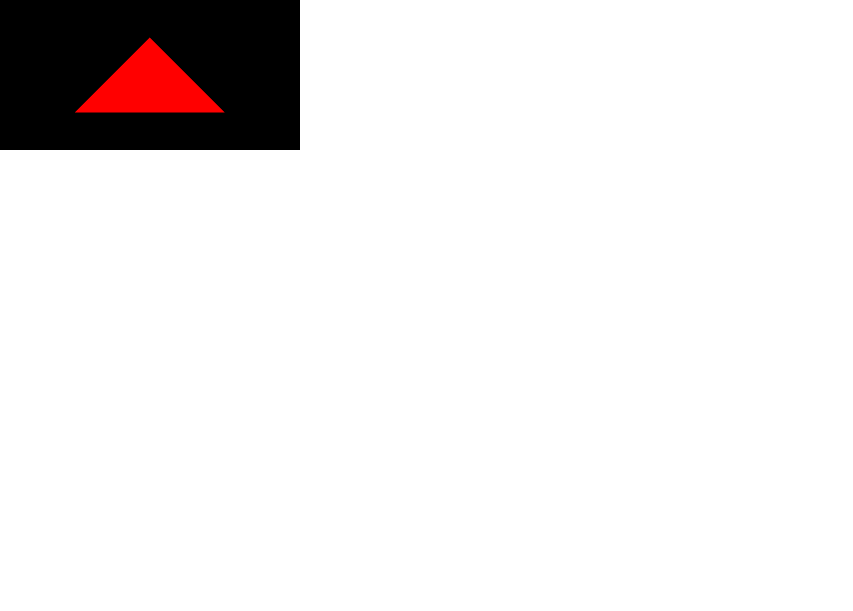
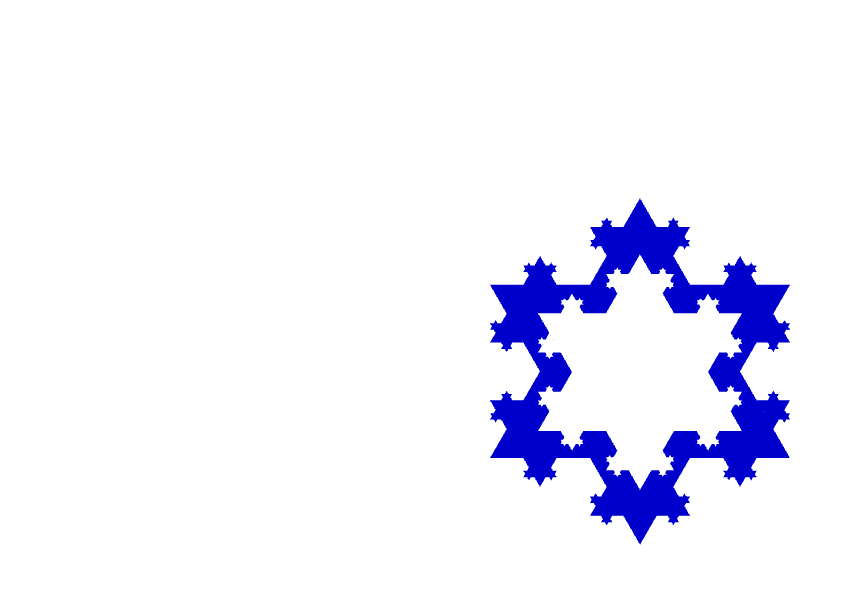
Before and after one commit to Leroks/koch-s-snowflake, a plain HTML site: page index.html in a window 1280 px wide. Shown: the whole page, without its empty margins (0-853 px from the left). Drawn offline with Linux system fonts and the light colour scheme.

Commit message:
Created with translations.

```diff
--- a/index.html
+++ b/index.html
@@ -1,19 +1,19 @@
 <!DOCTYPE html>
-<html>
+<html lang="en">
 <head>
-  <title>Equilateral Triangle</title>
+  <meta charset="UTF-8">
+  <meta name="viewport" content="width=device-width, initial-scale=1.0">
+  <title>Koch Snowflake with WebGL2</title>
   <style>
-    body {
-      margin: 0;
-      overflow: hidden;
-    }
     canvas {
       display: block;
+      margin: auto;
+
     }
   </style>
 </head>
 <body>
-<canvas id="glCanvas"></canvas>
-<script type="module" src="main.js"></script>
+<canvas id="canvas" width="600" height="600"></canvas>
+<script src="script.js"></script>
 </body>
 </html>
--- /dev/null
+++ b/script.js
@@ -0,0 +1,180 @@
+const canvas = document.getElementById('canvas');
+const gl = canvas.getContext('webgl2');
+
+if (!gl) {
+    alert('WebGL2 is not available in your browser.');
+    throw new Error('WebGL2 not available');
+}
+
+const vertexShaderSrc = `
+    attribute vec2 position;
+    uniform mat3 translateMat;
+    uniform mat3 scaleMat;
+
+    void main() {
+        vec3 pos3D = translateMat * scaleMat  * vec3(position, 1.0);
+        gl_Position = vec4(pos3D, 1.0);
+    }
+`;
+
+const fragmentShaderSrc = `
+    precision mediump float;
+    uniform vec3 color;
+    void main() {
+        gl_FragColor = vec4(color, 1.0);
+    }
+`;
+
+// Compile shader
+function compileShader(src, type) {
+    const shader = gl.createShader(type);
+    gl.shaderSource(shader, src);
+    gl.compileShader(shader);
+    if (!gl.getShaderParameter(shader, gl.COMPILE_STATUS)) {
+        const info = gl.getShaderInfoLog(shader);
+        gl.deleteShader(shader);
+        throw new Error('Could not compile shader:\n' + info);
+    }
+    return shader;
+}
+
+const vertexShader = compileShader(vertexShaderSrc, gl.VERTEX_SHADER);
+const fragmentShader = compileShader(fragmentShaderSrc, gl.FRAGMENT_SHADER);
+
+// Link shaders into a program
+const program = gl.createProgram();
+gl.attachShader(program, vertexShader);
+gl.attachShader(program, fragmentShader);
+gl.linkProgram(program);
+if (!gl.getProgramParameter(program, gl.LINK_STATUS)) {
+    const info = gl.getProgramInfoLog(program);
+    gl.deleteProgram(program);
+    throw new Error('Could not link program:\n' + info);
+}
+
+// Calculate the coordinates of the dividing points
+const divideLineIntoThree = (point1, point2) => {
+    const dividingPoints = [];
+
+    // Calculate the coordinates of the first dividing point
+    const firstDividingPoint = {
+        x: point1.x + (1 / 3) * (point2.x - point1.x),
+        y: point1.y + (1 / 3) * (point2.y - point1.y),
+    };
+
+    // Calculate the coordinates of the second dividing point
+    const secondDividingPoint = {
+        x: point1.x + (2 / 3) * (point2.x - point1.x),
+        y: point1.y + (2 / 3) * (point2.y - point1.y),
+    };
+
+    dividingPoints.push(firstDividingPoint, secondDividingPoint);
+
+    return dividingPoints;
+};
+
+function findThirdVertex(v1, v2) {
+    // Calculate the distance between v1 and v2
+    const distance = Math.sqrt(
+        Math.pow(v2.x - v1.x, 2) + Math.pow(v2.y - v1.y, 2)
+    );
+
+    // Calculate the angle between the line connecting v1 and v2 and the x-axis
+    const angle = Math.atan2(v2.y - v1.y, v2.x - v1.x);
+
+    // Calculate the coordinates of the third vertex
+    const thirdVertexX = v1.x + distance * Math.cos(angle + (Math.PI) / 3);
+    const thirdVertexY = v1.y + distance * Math.sin(angle + (Math.PI) / 3);
+
+    return { x: thirdVertexX, y: thirdVertexY };
+}
+
+function addTriangles(point1, point2, verticesOut, iteration, firstTime)
+{
+    if(iteration <= 0){
+        return;
+    }
+
+    let dividingPoints = divideLineIntoThree(point1, point2);
+    let thirdPoint = findThirdVertex(dividingPoints[0], dividingPoints[1]);
+    verticesOut.push(dividingPoints[0], dividingPoints[1], thirdPoint);
+
+    addTriangles(dividingPoints[0], thirdPoint, verticesOut, iteration-1, false);
+    addTriangles(thirdPoint, dividingPoints[1], verticesOut, iteration-1, false);
+
+    if(firstTime)
+    {
+        addTriangles(point1, dividingPoints[0], verticesOut, iteration-1, false);
+        addTriangles(dividingPoints[1], point2 , verticesOut, iteration-1, false);
+    }
+}
+
+vertices = []
+let point1 = { x: 0.0, y: 0.5 * Math.sqrt(3) - 0.5};
+let point2 = { x: 0.5, y: -0.5 };
+let point3 = { x: -0.5, y: -0.5 };
+vertices.push(point1, point2, point3)
+
+addTriangles(point1, point2, vertices, 4, true)
+addTriangles(point2, point3, vertices, 4, true)
+addTriangles(point3, point1, vertices, 4, true)
+
+const verticesFinal = vertices.map(obj => [obj.x, obj.y]).flat();
+
+gl.useProgram(program);
+
+const vertexBuffer = gl.createBuffer();
+gl.bindBuffer(gl.ARRAY_BUFFER, vertexBuffer);
+gl.bufferData(gl.ARRAY_BUFFER, new Float32Array(verticesFinal), gl.STATIC_DRAW);
+
+const position = gl.getAttribLocation(program, 'position');
+gl.enableVertexAttribArray(position);
+gl.vertexAttribPointer(position, 2, gl.FLOAT, false, 0, 0);
+
+// Clear and draw
+gl.clearColor(1.0, 1.0, 1.0, 1.0);
+gl.clear(gl.COLOR_BUFFER_BIT);
+
+let translateMatrix = [
+    1.0, 0.0, 0.0,
+    0.0, 1.0, 0.0,
+    0.0, 0.0, 1.0
+];
+
+let scaleMatrix = [
+    1.0, 0.0, 0,
+    0.0, 1.0, 0,
+    0, 0, 1,
+];
+colorBlue = [0.0, 0.0, 0.8];
+
+
+const scaleMatrixLoc = gl.getUniformLocation(program, 'scaleMat');
+const translateMatrixLoc = gl.getUniformLocation(program, 'translateMat');
+const colorLoc = gl.getUniformLocation(program, 'color');
+
+
+gl.uniformMatrix3fv(scaleMatrixLoc, false, scaleMatrix);
+gl.uniformMatrix3fv(translateMatrixLoc, false, translateMatrix);
+gl.uniform3fv(colorLoc, colorBlue);
+gl.drawArrays(gl.TRIANGLES, 0, verticesFinal.length / 2);
+
+
+scaleMatrix = [
+    0.68, 0.0, 0,
+    0.0, 0.68, 0,
+    0, 0, 1,
+];
+
+translateMatrix = [
+    1.0, 0.0, 0.0,
+    0.0, 1.0, -0.07,
+    0.0, 0.0, 1.0
+];
+
+colorWhite = [1.0, 1.0, 1.0];
+gl.uniformMatrix3fv(scaleMatrixLoc, false, scaleMatrix);
+gl.uniformMatrix3fv(translateMatrixLoc, true, translateMatrix);
+gl.uniform3fv(colorLoc, colorWhite);
+
+gl.drawArrays(gl.TRIANGLES, 0, verticesFinal.length / 2);
```
